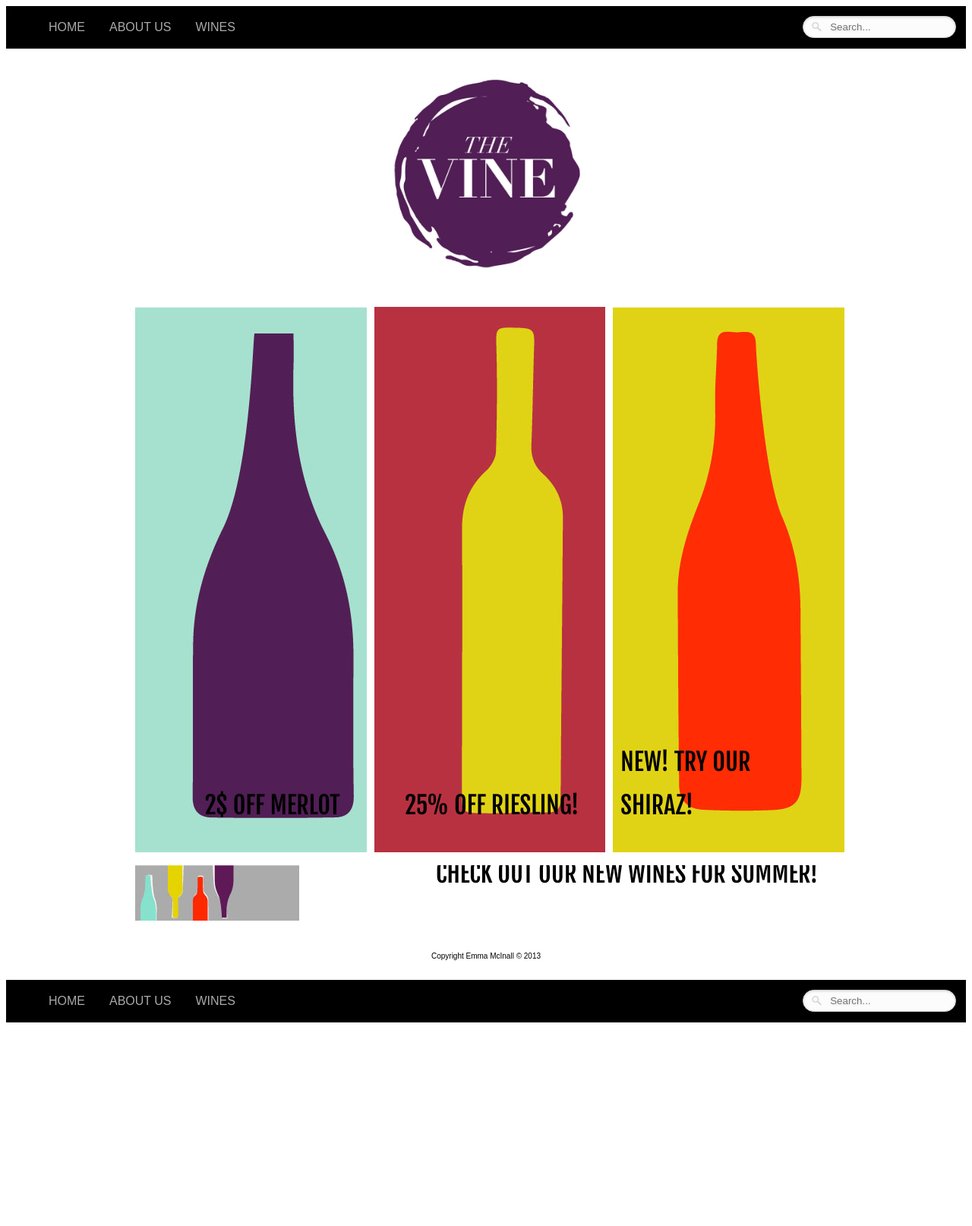
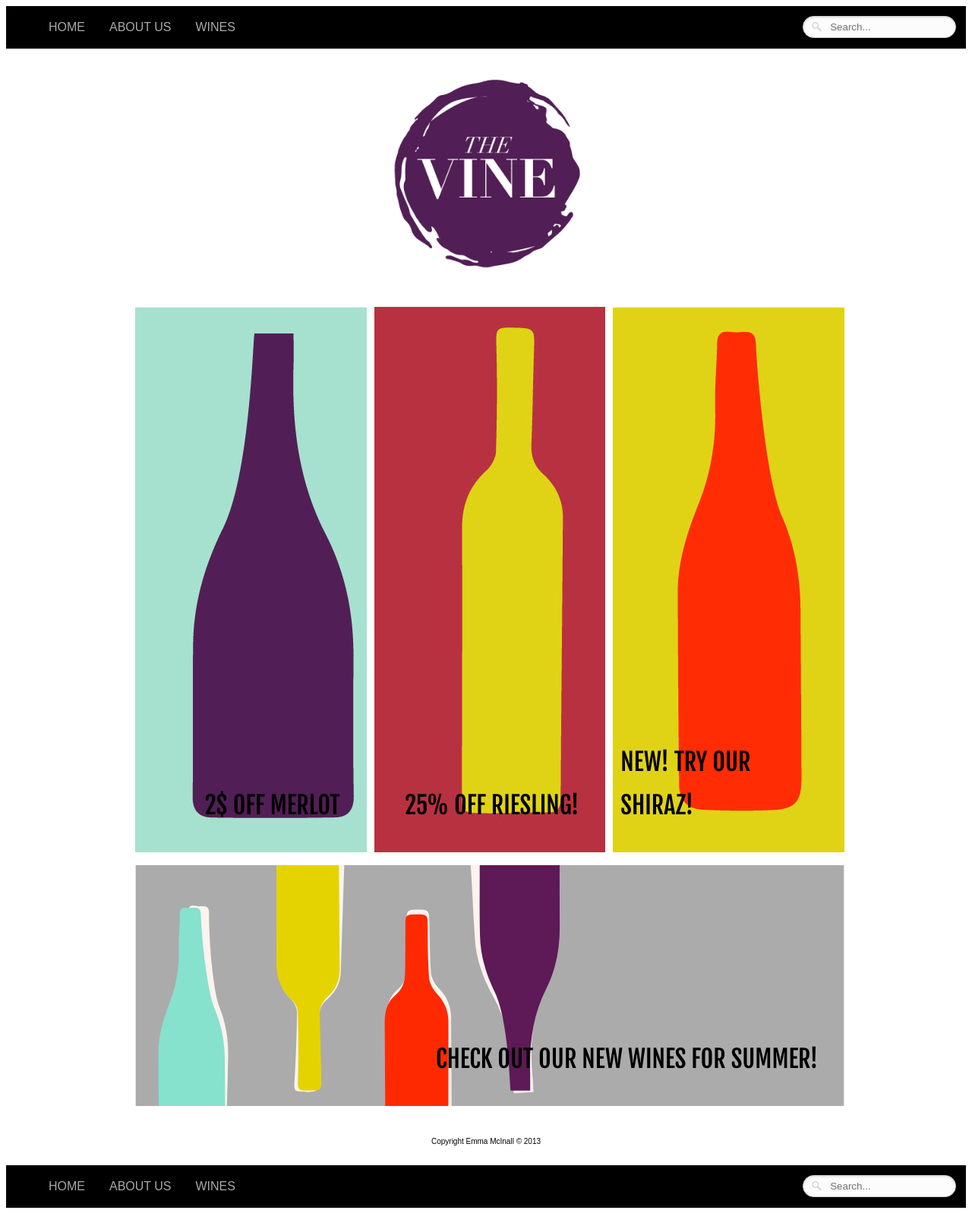
Before and after one commit to mcin0244/jekyll-ecommerce-website, a Jekyll site: the page built from index.html, in a window 1280 px wide. Shown: the whole page at 76% size. Built offline with Jekyll 4.4.1, drawn with Linux system fonts in a browser that asks for light colours; some web fonts are replaced; Markdown is read by kramdown in place of the engine named in the settings; before the commit the page ends 1370 px from its top, so only the background shows below that.

Commit message:
fixed large promo size

```diff
--- a/_includes/buckets-large.html
+++ b/_includes/buckets-large.html
@@ -1,6 +1,6 @@
 <div class="promo promo-large">
 		<div class="promo-img">
-		<img src="{{site.baseurl}}/images/large-promo.jpg" alt="Summer Wine promo"</a>
+		<img src="{{site.baseurl}}/images/large-promo.svg" alt="summer wines promo">
 	</div>
 	<div class="promo-body">
 		<h1>Check out our new wines for summer!</h1>
```
